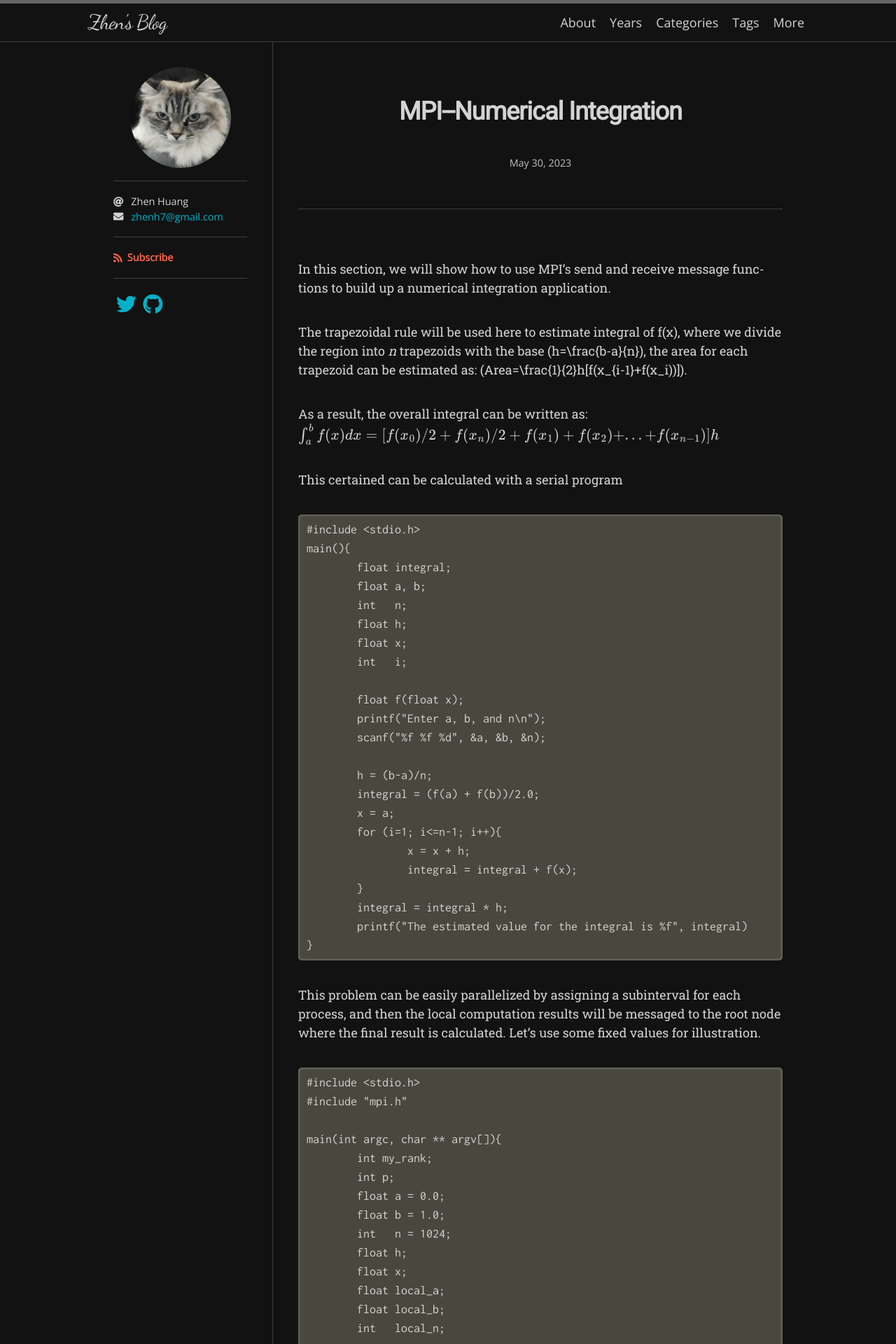
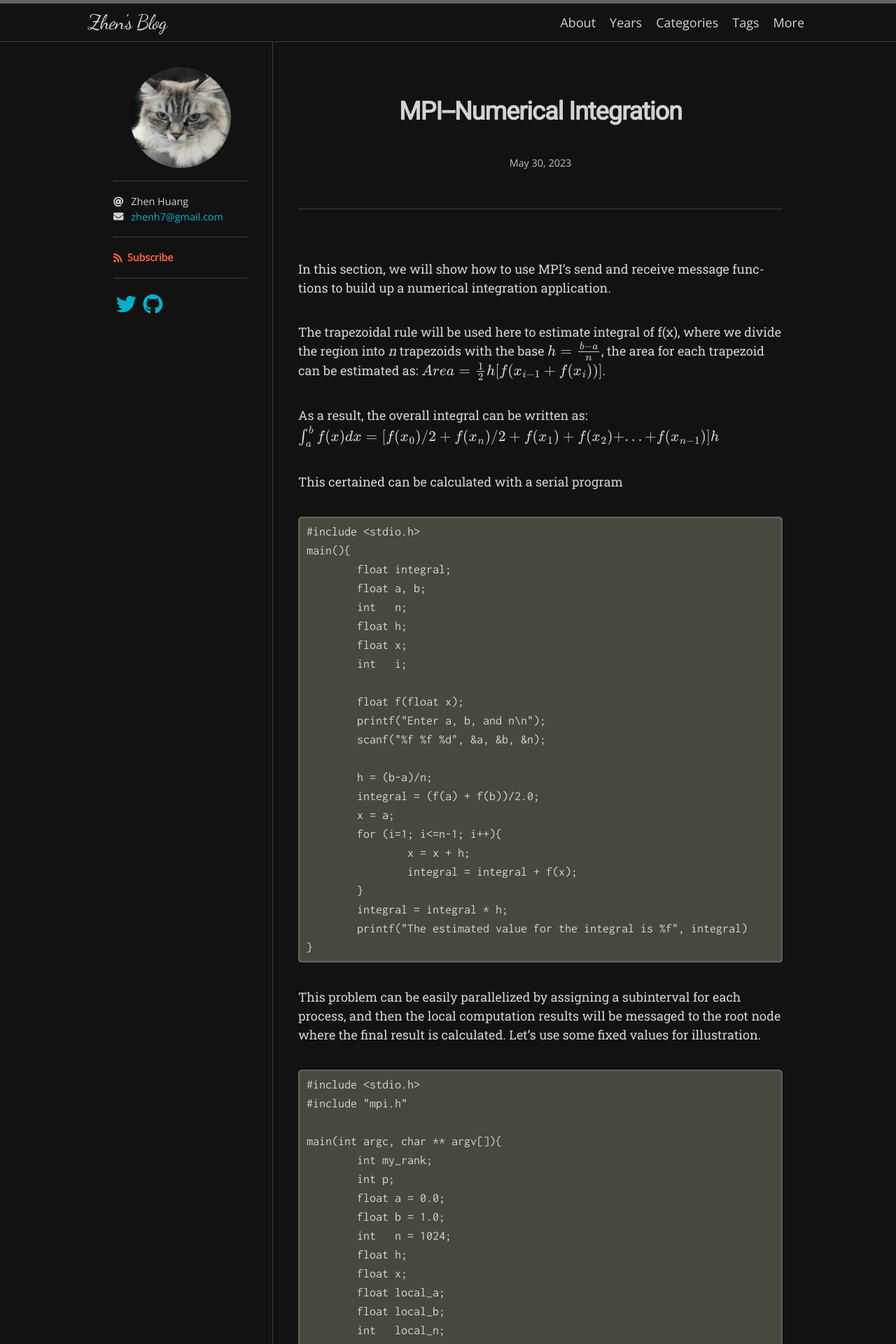
Before and after one commit to larryhuang98/larryhuang98.github.io, a Jekyll site: the page built from _posts/2023-05-30-MPI-3.md, in a window 1280 px wide. Shown: the top 1920 px of the page at 70% size. Built offline with Jekyll 4.4.1, drawn with Linux system fonts in a browser that asks for light colours; nearby versions of some CDN libraries; some web fonts are replaced; our own code applies the rules of GitHub Pages for plain Markdown files; formulas are drawn with MathJax 3; part of the change alters nothing that is shown.

```diff
--- a/_layouts/post.html
+++ b/_layouts/post.html
@@ -91,7 +91,18 @@ layout: default
   {% endif %}
 
 </article>
-<script src="https://polyfill.io/v3/polyfill.min.js?features=es6"></script>
-<script type="text/javascript" id="MathJax-script" async
-  src="https://cdn.jsdelivr.net/npm/mathjax@3/es5/tex-chtml.js">
+<script type="text/x-mathjax-config">
+  MathJax.Hub.Config({
+    jax: ["input/TeX", "output/HTML-CSS"],
+    tex2jax: {
+      inlineMath: [ ['$', '$'], ["\\(", "\\)"] ],
+      displayMath: [ ['$$', '$$'], ["\\[", "\\]"] ],
+      processEscapes: true,
+      skipTags: ['script', 'noscript', 'style', 'textarea', 'pre', 'code']
+    }
+    //,
+    //displayAlign: "left",
+    //displayIndent: "2em"
+  });
 </script>
+<script src="http://cdn.mathjax.org/mathjax/latest/MathJax.js?config=TeX-AMS_HTML" type="text/javascript"></script>
--- a/_posts/2023-05-30-MPI-3.md
+++ b/_posts/2023-05-30-MPI-3.md
@@ -5,7 +5,7 @@ categories: [MPI, coding]
 ---
 In  this section, we will show how to use MPI's send and receive message functions to build up a numerical integration application.
 
-The trapezoidal rule will be used here to estimate integral of f(x), where we divide the region into *n* trapezoids with the base \(h=\frac{b-a}{n}\), the area for each trapezoid can be estimated as: \(Area=\frac{1}{2}h[f(x_{i-1}+f(x_i))]\).
+The trapezoidal rule will be used here to estimate integral of f(x), where we divide the region into *n* trapezoids with the base $h=\frac{b-a}{n}$, the area for each trapezoid can be estimated as: $Area=\frac{1}{2}h[f(x_{i-1}+f(x_i))]$.
 
 As a result, the overall integral can be written as:
 $$
```
